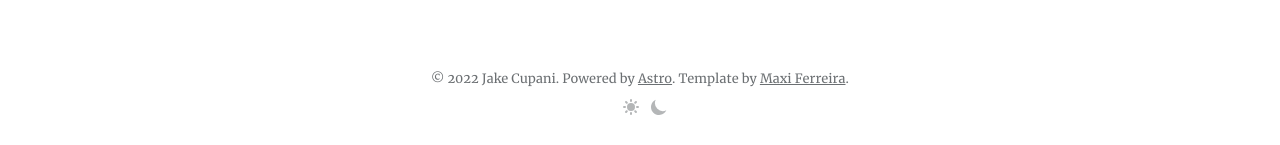
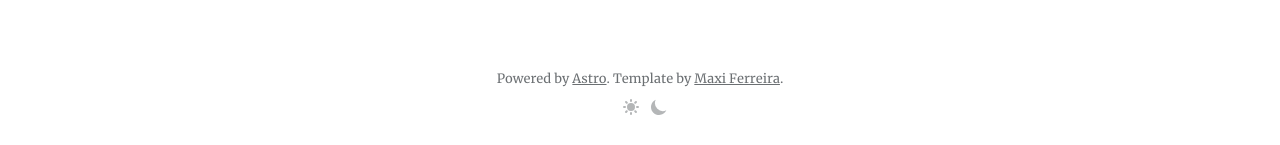
Before and after one commit to jakecupani/jakecupani.github.io, an Astro site in the folder jakecupani/: page / in a window 1280 px wide. Shown: the part 652-797 px from the top of the page. Built offline with nearby package versions, Linux system fonts and the light colour scheme; Astro itself is replaced by a stand-in of ours.

Commit message:
Update Footer.astro

```diff
--- a/jakecupani/src/components/Footer.astro
+++ b/jakecupani/src/components/Footer.astro
@@ -5,7 +5,7 @@ const { current = '' } = Astro.props;
 
 <footer>
   <span>
-    &copy; {new Date().getFullYear()} Jake Cupani.
+    <!-- &copy; {new Date().getFullYear()} Jake Cupani. -->
     Powered by <a href="https://astro.build" target="_blank" rel="noopener">Astro</a>.
     Template by <a href="https://www.twitter.com/Charca" target="_blank" rel="noopener">Maxi Ferreira</a>.
   </span>
```
